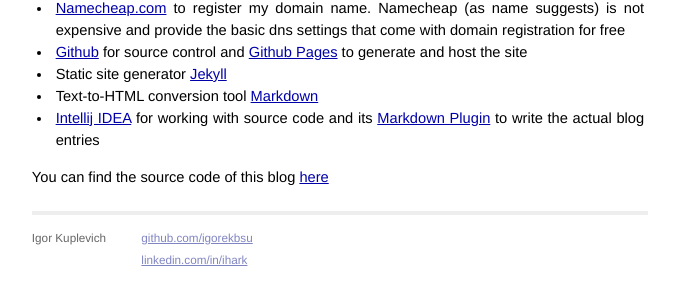
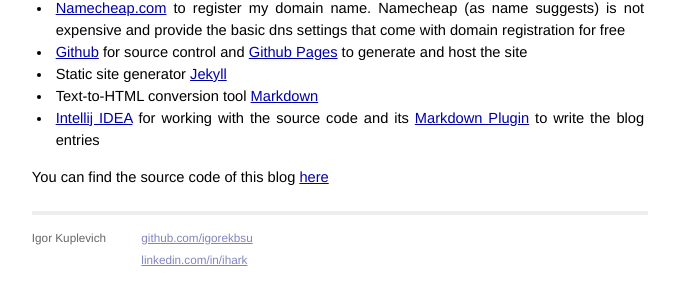
Before and after one commit to climberig/climberig.github.io, a Jekyll site: the page built from _posts/2014-11-16-blog-tech.markdown, in a window 1280 px wide. Shown: the part 172-474 px from the top of the page, without its empty margins (300-979 px from the left). Built offline with Jekyll 4.4.1, drawn with Linux system fonts in a browser that asks for light colours.

Commit message:
minor changes

```diff
--- a/_posts/2014-11-16-blog-tech.markdown
+++ b/_posts/2014-11-16-blog-tech.markdown
@@ -11,7 +11,7 @@
 * [Github][github] for source control and [Github Pages][github_pages] to generate and host the site
 * Static site generator [Jekyll][jekyll]
 * Text-to-HTML conversion tool [Markdown][md]
-* [Intellij IDEA][intellij] for working with source code and its [Markdown Plugin][intellij_md] to write the actual blog entries
+* [Intellij IDEA][intellij] for working with the source code and its [Markdown Plugin][intellij_md] to write the blog entries
 
 You can find the source code of this blog [here][blog_src]
 
```
